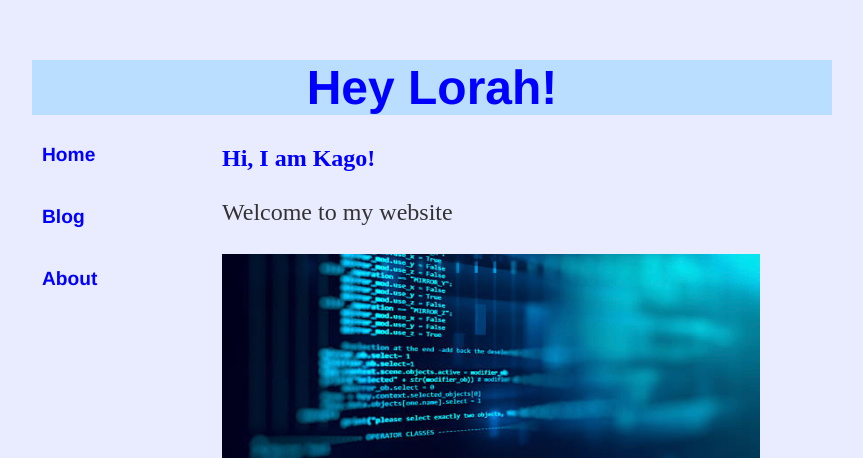
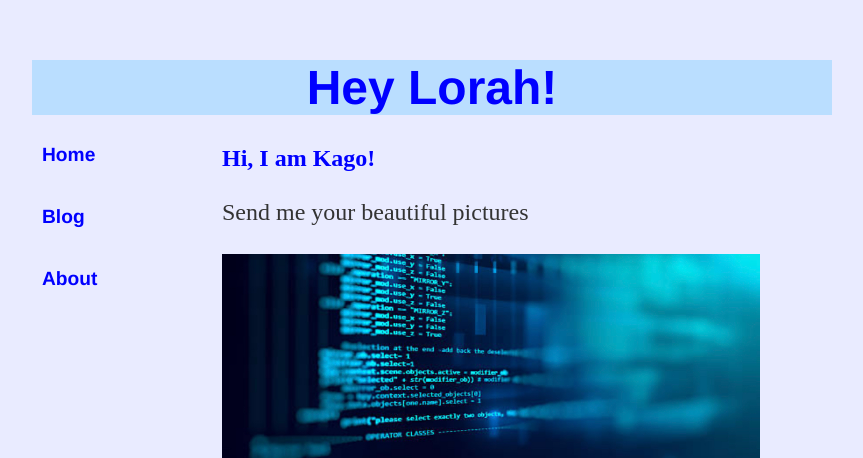
Before and after one commit to KagoPrezRantsho/KagoPrezRantsho.github.io, a Jekyll site: the page built from index.html, in a window 1280 px wide. Shown: the top 458 px of the page, without its empty margins (208-1071 px from the left). Built offline with Jekyll 4.4.1, drawn with Linux system fonts in a browser that asks for light colours.

Commit message:
Update index.html

```diff
--- a/index.html
+++ b/index.html
@@ -3,6 +3,6 @@ layout: default
 title: Web Programming
 ---
 <h2>Hi, I am Kago!</h2>
-<p>Welcome to my website</p>
+<p>Send me your beautiful pictures</p>
 <img src="F042C3EA-A3C9-4357-80E8-038CDA4749C8.jpeg" with="600" height="300" alt="STAIRS PHOTO">
 <p>Coming soon: Amazing projects and practice examples!</p>
```
